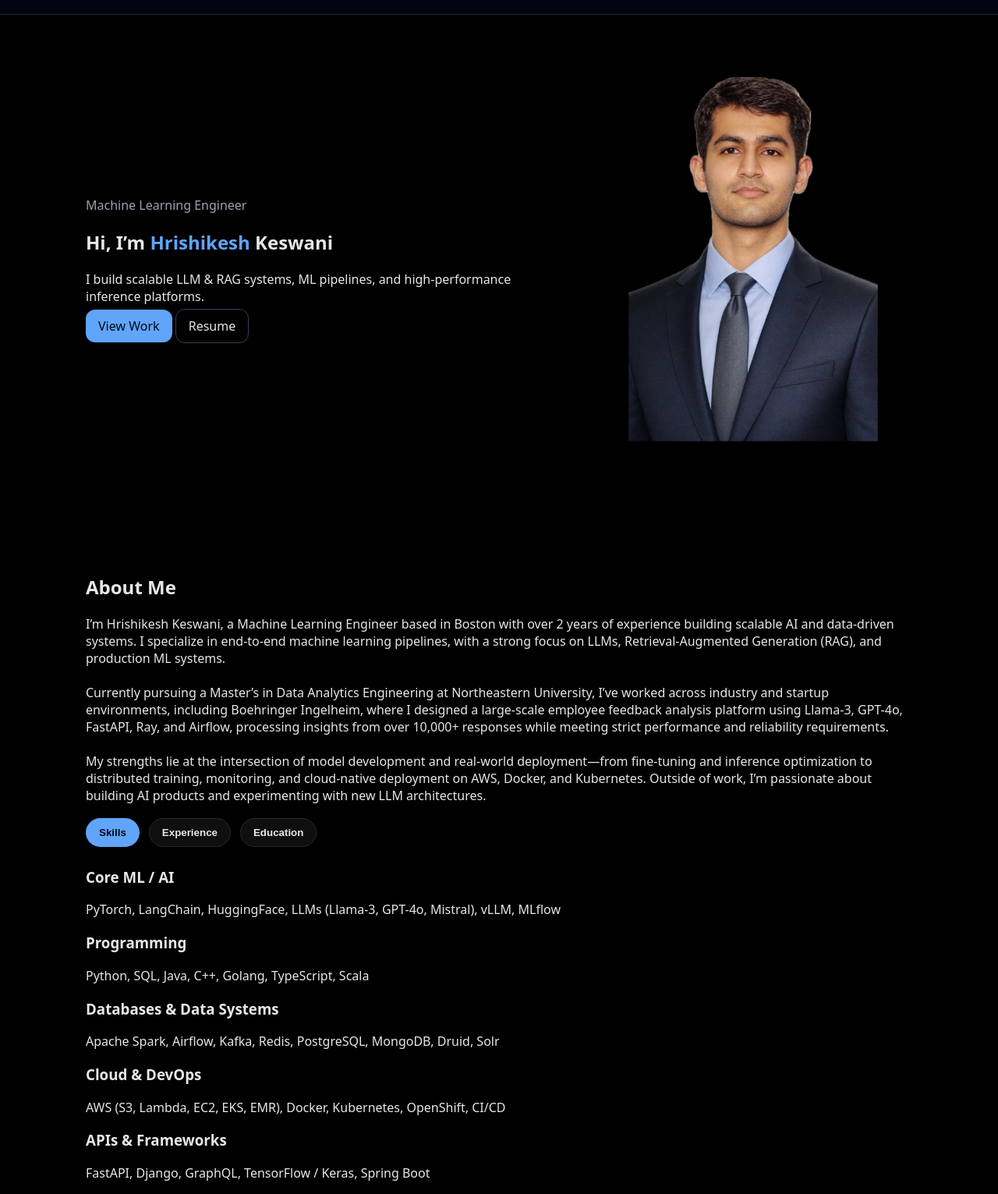
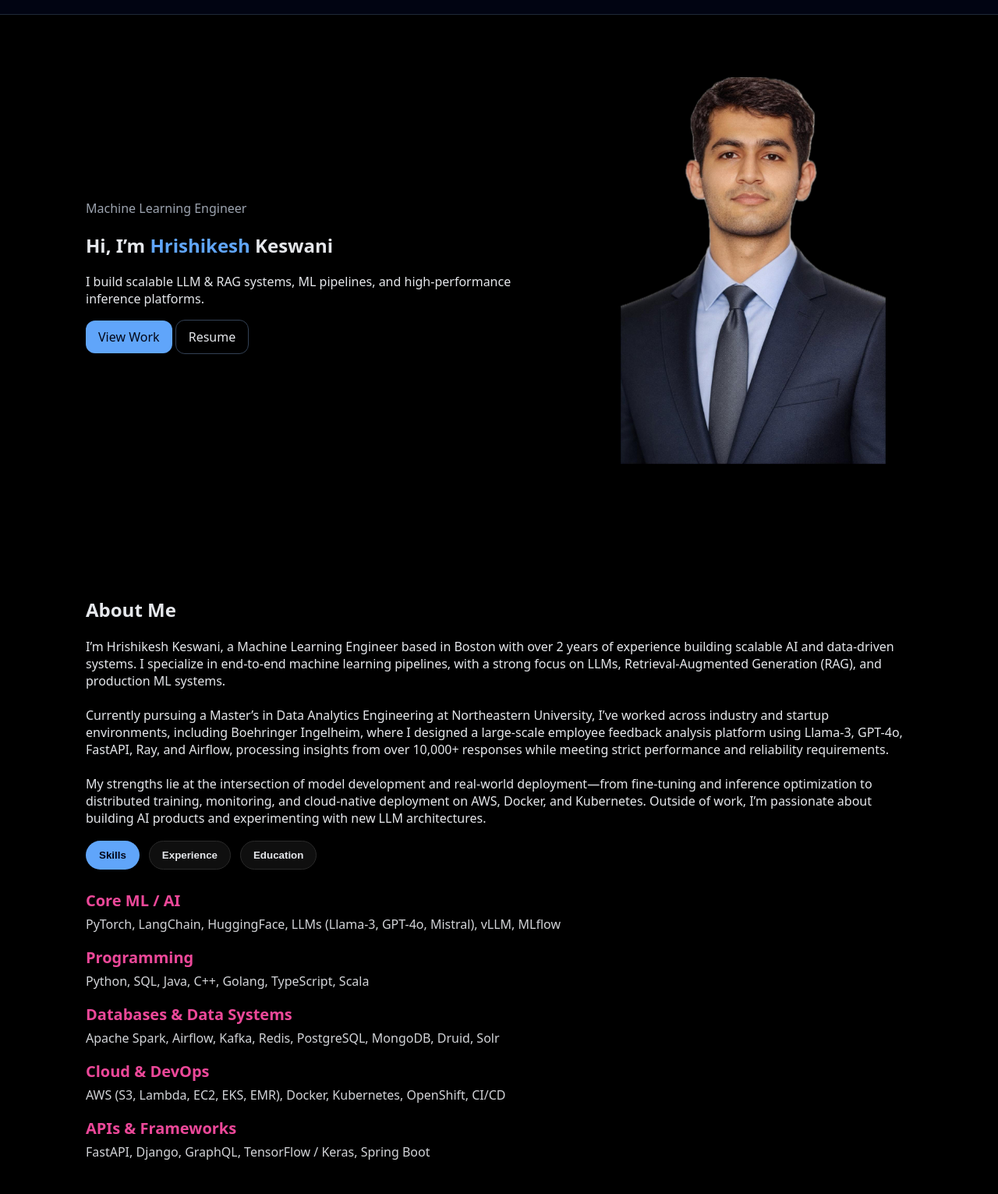
Before and after one commit to heroiclunatic77/heroiclunatic77.github.io, a plain HTML site: page index.html in a window 1280 px wide. Shown: the part 46-1577 px from the top of the page at 78% size. Drawn offline with Linux system fonts and the light colour scheme.

Commit message:
Update style.css

```diff
--- a/css/style.css
+++ b/css/style.css
@@ -1,31 +1,159 @@
 :root{
-  --bg:#0b0f19; --card:#111827; --text:#e5e7eb;
-  --muted:#9ca3af; --accent:#60a5fa;
+  --bg:#000000;
+  --card:#111827;
+  --text:#e5e7eb;
+  --muted:#9ca3af;
+  --accent:#60a5fa;
 }
+
 *{box-sizing:border-box}
+
 body{
-  margin:0;font-family:system-ui,sans-serif;
-  background:#000000;
+  margin:0;
+  font-family:system-ui,sans-serif;
+  background:var(--bg);
   color:var(--text);
 }
+
 a{text-decoration:none;color:inherit}
 .container{max-width:1100px;margin:auto;padding:0 20px}
-.nav{position:sticky;top:0;background:rgba(2,6,23,.8);border-bottom:1px solid #1f2937}
+
+.nav{
+  position:sticky;
+  top:0;
+  background:rgba(2,6,23,.8);
+  border-bottom:1px solid #1f2937;
+  z-index:10;
+}
 .nav-inner{display:flex;justify-content:space-between;align-items:center;height:64px}
 nav a{margin-left:16px;color:var(--muted)}
+
 .hero{padding:80px 0}
-.hero-grid{display:grid;grid-template-columns:1.2fr .8fr;gap:40px;align-items:center}
+.hero-grid{
+  display:grid;
+  grid-template-columns:1.2fr .8fr;
+  gap:40px;
+  align-items:center;
+}
+
 .subtitle{color:var(--muted)}
 h1 span{color:var(--accent)}
-.btn{background:var(--accent);color:#020617;padding:10px 16px;border-radius:12px}
+
+.btn{
+  background:var(--accent);
+  color:#020617;
+  padding:10px 16px;
+  border-radius:12px;
+  display:inline-block;
+}
 .btn.outline{background:transparent;border:1px solid #334155;color:var(--text)}
+
 .section{padding:70px 0}
 .section.dark{background:rgba(255,255,255,.03)}
-.project-grid{display:grid;grid-template-columns:repeat(auto-fit,minmax(260px,1fr));gap:20px}
-.project-card{background:var(--card);padding:20px;border-radius:16px;border:1px solid #1f2937}
+
+.project-grid{
+  display:grid;
+  grid-template-columns:repeat(auto-fit,minmax(260px,1fr));
+  gap:20px;
+}
+.project-card{
+  background:var(--card);
+  padding:20px;
+  border-radius:16px;
+  border:1px solid #1f2937;
+}
+
 .footer{color:var(--muted)}
 
-/* CONTACT */
+/* =========================
+   HERO IMAGE (NO CROP)
+   ========================= */
+.hero-image{
+  display:flex;
+  justify-content:center;
+  align-items:center;
+}
+
+.hero-image img{
+  max-width:340px;   /* reduce / increase as needed */
+  width:100%;
+  height:auto;       /* IMPORTANT: prevents cropping */
+  object-fit:contain;
+  border-radius:0;
+  border:none;
+  display:block;
+}
+
+/* Responsive: stack hero on small screens */
+@media (max-width: 860px){
+  .hero-grid{
+    grid-template-columns:1fr;
+  }
+  .hero-image{
+    margin-top:24px;
+  }
+  .hero-image img{
+    max-width:260px;
+  }
+}
+
+/* =========================
+   ABOUT TABS AS BUTTONS
+   ========================= */
+.about-tabs{
+  display:flex;
+  gap:12px;
+  margin:18px 0 26px;
+  flex-wrap:wrap;
+}
+
+.about-tab{
+  border:1px solid #2a2a2a;
+  background:#0f0f0f;
+  color:var(--text);
+  padding:10px 16px;
+  border-radius:999px;
+  font-weight:650;
+  cursor:pointer;
+  transition:transform .08s ease, background .2s ease, border-color .2s ease;
+}
+
+.about-tab:hover{
+  background:#151515;
+  transform:translateY(-1px);
+  border-color:#3a3a3a;
+}
+
+.about-tab.active{
+  background:var(--accent);
+  color:#020617;
+  border-color:transparent;
+}
+
+.about-tab.active::after{ content:none !important; }
+
+/* show/hide content panels */
+.about-panel{ display:none; }
+.about-panel.active{ display:block; }
+
+/* optional formatting for items */
+.about-item{
+  margin:16px 0 18px;
+}
+.about-item h3{
+  margin:0 0 6px;
+  color:#ec4899;
+  font-size:20px;
+}
+.about-item p{
+  margin:0;
+  color:var(--text);
+  opacity:.92;
+}
+
+/* =========================
+   CONTACT
+   ========================= */
 .contact-wrapper{
   display:grid;
   grid-template-columns:1fr 1.2fr;
@@ -46,9 +174,7 @@ h1 span{color:var(--accent)}
   font-size:16px;
 }
 
-.icon{
-  font-size:18px;
-}
+.icon{font-size:18px}
 
 .copy-btn{
   background:none;
@@ -59,9 +185,7 @@ h1 span{color:var(--accent)}
   padding:2px 6px;
 }
 
-.copy-btn:hover{
-  color:#e5e7eb;
-}
+.copy-btn:hover{color:#e5e7eb}
 
 .socials{
   display:flex;
@@ -101,74 +225,10 @@ h1 span{color:var(--accent)}
   border-radius:8px;
 }
 
-.contact-form textarea{
-  min-height:160px;
-}
+.contact-form textarea{min-height:160px}
 
 @media(max-width:900px){
   .contact-wrapper{
     grid-template-columns:1fr;
   }
 }
-
-/* HERO IMAGE FIX */
-.hero-image{
-  display:flex;
-  justify-content:center;
-  align-items:center;
-}
-
-.hero-image img{
-  width:320px;          /* controls size */
-  height:100%;
-  object-fit:contain;     /* crops nicely */
-  border-radius:0;    /* circular */
-  border: none;
-}
-
-/* Responsive: stack hero on small screens */
-@media (mix-width: 860px){
-  .hero-grid{
-    grid-template-columns:1fr;
-  }
-  .hero-image{
-    margin-top:24px;
-  }
-  .hero-image img{
-    width:100%;
-    height:100%;
-  }
-}
-/* ABOUT TABS AS BUTTONS */
-.about-tabs{
-  display:flex;
-  gap:12px;
-  margin:18px 0 26px;
-  flex-wrap:wrap;
-}
-
-.about-tab{
-  border:1px solid #2a2a2a;
-  background:#0f0f0f;
-  color:var(--text);
-  padding:10px 16px;
-  border-radius:999px;     /* pill button */
-  font-weight:650;
-  cursor:pointer;
-  transition:transform .08s ease, background .2s ease, border-color .2s ease;
-}
-
-.about-tab:hover{
-  background:#151515;
-  transform:translateY(-1px);
-  border-color:#3a3a3a;
-}
-
-.about-tab.active{
-  background:var(--accent);
-  color:#020617;
-  border-color:transparent;
-}
-
-/* remove underline if you had it */
-.about-tab.active::after{ content:none !important; }
```
